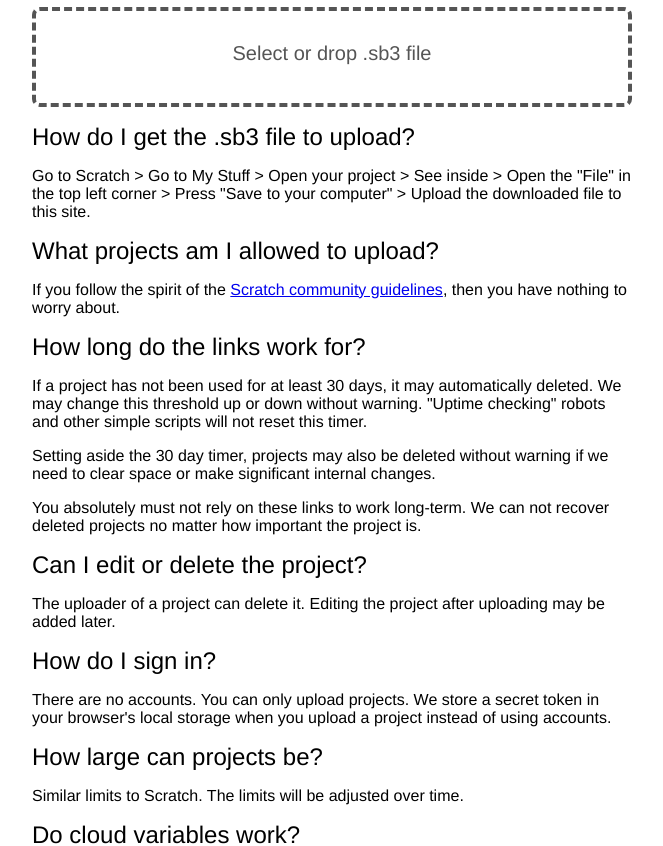
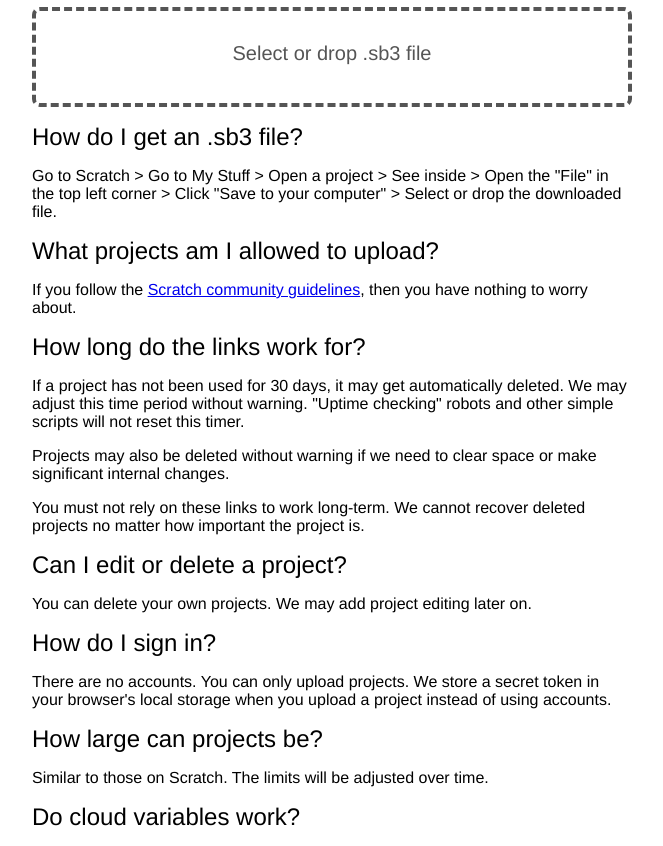
Before and after one commit to GarboMuffin/placeholder, a SvelteKit app: page / in a window 1280 px wide. Shown: the part 220-1066 px from the top of the page, without its empty margins (308-971 px from the left). Built offline with nearby package versions, Linux system fonts and the light colour scheme.

Commit message:
improve grammar

```diff
--- a/src/routes/+page.svelte
+++ b/src/routes/+page.svelte
@@ -57,25 +57,25 @@
 </section>
 
 <section class="questions">
-  <h2>How do I get the .sb3 file to upload?</h2>
-  <p>Go to Scratch &gt; Go to My Stuff &gt; Open your project &gt; See inside &gt; Open the "File" in the top left corner &gt; Press "Save to your computer" &gt; Upload the downloaded file to this site.</p>
+  <h2>How do I get an .sb3 file?</h2>
+  <p>Go to Scratch &gt; Go to My Stuff &gt; Open a project &gt; See inside &gt; Open the "File" in the top left corner &gt; Click "Save to your computer" &gt; Select or drop the downloaded file.</p>
 
   <h2>What projects am I allowed to upload?</h2>
-  <p>If you follow the spirit of the <a href="https://scratch.mit.edu/community_guidelines">Scratch community guidelines</a>, then you have nothing to worry about.</p>
+  <p>If you follow the <a href="https://scratch.mit.edu/community_guidelines">Scratch community guidelines</a>, then you have nothing to worry about.</p>
 
   <h2>How long do the links work for?</h2>
-  <p>If a project has not been used for at least 30 days, it may automatically deleted. We may change this threshold up or down without warning. "Uptime checking" robots and other simple scripts will not reset this timer.</p>
-  <p>Setting aside the 30 day timer, projects may also be deleted without warning if we need to clear space or make significant internal changes.</p>
-  <p>You absolutely must not rely on these links to work long-term. We can not recover deleted projects no matter how important the project is.</p>
+  <p>If a project has not been used for 30 days, it may get automatically deleted. We may adjust this time period without warning. "Uptime checking" robots and other simple scripts will not reset this timer.</p>
+  <p>Projects may also be deleted without warning if we need to clear space or make significant internal changes.</p>
+  <p>You must not rely on these links to work long-term. We cannot recover deleted projects no matter how important the project is.</p>
 
-  <h2>Can I edit or delete the project?</h2>
-  <p>The uploader of a project can delete it. Editing the project after uploading may be added later.</p>
+  <h2>Can I edit or delete a project?</h2>
+  <p>You can delete your own projects. We may add project editing later on.</p>
 
   <h2>How do I sign in?</h2>
   <p>There are no accounts. You can only upload projects. We store a secret token in your browser's local storage when you upload a project instead of using accounts.</p>
 
   <h2>How large can projects be?</h2>
-  <p>Similar limits to Scratch. The limits will be adjusted over time.</p>
+  <p>Similar to those on Scratch. The limits will be adjusted over time.</p>
 
   <h2>Do cloud variables work?</h2>
   <p>Yes.</p>
@@ -84,5 +84,5 @@
   <p>Most extensions on <a href="https://extensions.turbowarp.org/">extensions.turbowarp.org</a> will work.</p>
 
   <h2>Where is the source code?</h2>
-  <p><a href="https://github.com/GarboMuffin/placeholder/">https://github.com/GarboMuffin/placeholder/</a></p>
+  <p>The source code is over at <a href="https://github.com/GarboMuffin/placeholder/">https://github.com/GarboMuffin/placeholder/</a></p>
 </section>
```
